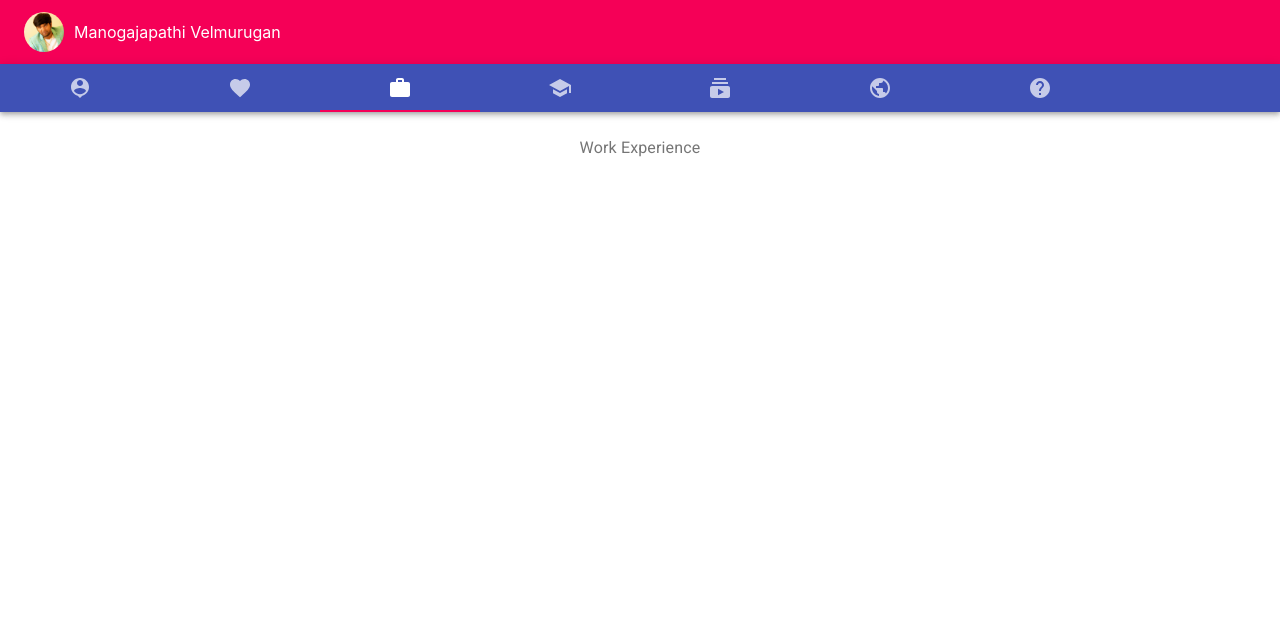
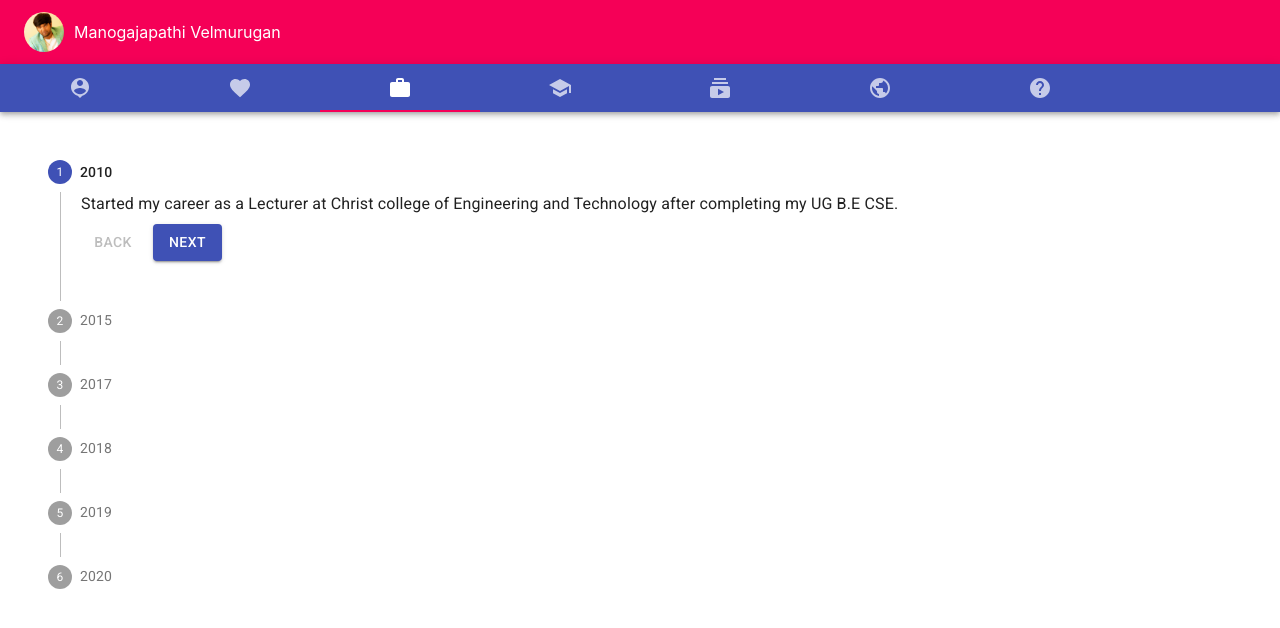
Before and after one commit to manogajapathi/mano-web, a React (Create React App) app: page / in a window 1280 px wide. Both pictures are taken after a click on the tab 400 px from the left and 88 px from the top of the page. Shown: the top 628 px of the page. Built offline with nearby package versions, Linux system fonts and the light colour scheme.

Commit message:
Career page added

```diff
--- a/public/index.html
+++ b/public/index.html
@@ -7,7 +7,7 @@
     <meta name="theme-color" content="#000000" />
     <meta
       name="description"
-      content="Web site created using create-react-app"
+      content="Know more about my skills, career and tech talks."
     />
     <link rel="apple-touch-icon" href="%PUBLIC_URL%/logo192.png" />
     <link rel="manifest" href="%PUBLIC_URL%/manifest.json" />
--- a/src/components/MenuTabs.js
+++ b/src/components/MenuTabs.js
@@ -14,6 +14,7 @@ import SubscriptionsIcon from '@material-ui/icons/Subscriptions';
 import Typography from '@material-ui/core/Typography';
 import Box from '@material-ui/core/Box';
 import AboutMe from './tabs/AboutMe';
+import Works from './tabs/Works';
 
 function TabPanel(props) {
   const { children, value, index, ...other } = props;
@@ -91,7 +92,7 @@ export default function MenuTabs() {
         My Skills
       </TabPanel>
       <TabPanel value={value} index={2}>
-        Work Experience
+        <Works/>
       </TabPanel>
       <TabPanel value={value} index={3}>
         Acadamics
--- /dev/null
+++ b/src/components/tabs/Works.js
@@ -0,0 +1,115 @@
+import React from 'react';
+import { makeStyles } from '@material-ui/core/styles';
+import Stepper from '@material-ui/core/Stepper';
+import Step from '@material-ui/core/Step';
+import StepLabel from '@material-ui/core/StepLabel';
+import StepContent from '@material-ui/core/StepContent';
+import Button from '@material-ui/core/Button';
+import Paper from '@material-ui/core/Paper';
+import Typography from '@material-ui/core/Typography';
+
+const useStyles = makeStyles(theme => ({
+  root: {
+    width: '100%',
+    textAlign: 'left',
+  },
+  button: {
+    marginTop: theme.spacing(1),
+    marginRight: theme.spacing(1),
+  },
+  actionsContainer: {
+    marginBottom: theme.spacing(2),
+  },
+  resetContainer: {
+    padding: theme.spacing(3),
+  },
+}));
+
+function getSteps() {
+  return ['2010', '2015', '2017', '2018', '2019', '2020'];
+}
+
+function getStepContent(step) {
+  switch (step) {
+    case 0:
+      return `Started my career as a Lecturer at Christ college of
+              Engineering and Technology after completing my UG B.E CSE.`;
+    case 1:
+      return `Completed M.E CSE and promoted as Assistant Professor at
+              Christ College of Enginnering and Technology`;
+    case 2:
+      return `After 7 years of Teaching, applied and got selected in a start-up
+              company AUZMOR as a Software Engineer. Learned many new things and upskilled myself`;
+    case 3:
+      return `With my new skills like reactjs and node, applied and got an opportunity
+              in Newt Global India PVT LMT as Software Engineer. Joined Verizon through newt`;
+    case 4:
+      return `Got an Offer from TechStar Groups as Software Engineer to work in Verizon as
+              contractual again.`;
+    case 5:
+      return `Promoted as Senior Software Engineer in TechStar Groups and
+              Currently working in Verizon Olympia Tech Park.`;
+    default:
+      return 'Unknown step';
+  }
+}
+
+export default function Works() {
+  const classes = useStyles();
+  const [activeStep, setActiveStep] = React.useState(0);
+  const steps = getSteps();
+
+  const handleNext = () => {
+    setActiveStep(prevActiveStep => prevActiveStep + 1);
+  };
+
+  const handleBack = () => {
+    setActiveStep(prevActiveStep => prevActiveStep - 1);
+  };
+
+  const handleReset = () => {
+    setActiveStep(0);
+  };
+
+  return (
+    <div className={classes.root}>
+      <Stepper activeStep={activeStep} orientation="vertical">
+        {steps.map((label, index) => (
+          <Step key={label}>
+            <StepLabel>{label}</StepLabel>
+            <StepContent>
+              <Typography>{getStepContent(index)}</Typography>
+              <div className={classes.actionsContainer}>
+                <div>
+                  <Button
+                    disabled={activeStep === 0}
+                    onClick={handleBack}
+                    className={classes.button}
+                  >
+                    Back
+                  </Button>
+                  <Button
+                    variant="contained"
+                    color="primary"
+                    onClick={handleNext}
+                    className={classes.button}
+                  >
+                    {activeStep === steps.length - 1 ? 'Finish' : 'Next'}
+                  </Button>
+                </div>
+              </div>
+            </StepContent>
+          </Step>
+        ))}
+      </Stepper>
+      {activeStep === steps.length && (
+        <Paper square elevation={0} className={classes.resetContainer}>
+          <Typography>That's all about my career</Typography>
+          <Button onClick={handleReset} className={classes.button}>
+            Reset
+          </Button>
+        </Paper>
+      )}
+    </div>
+  );
+}
```
